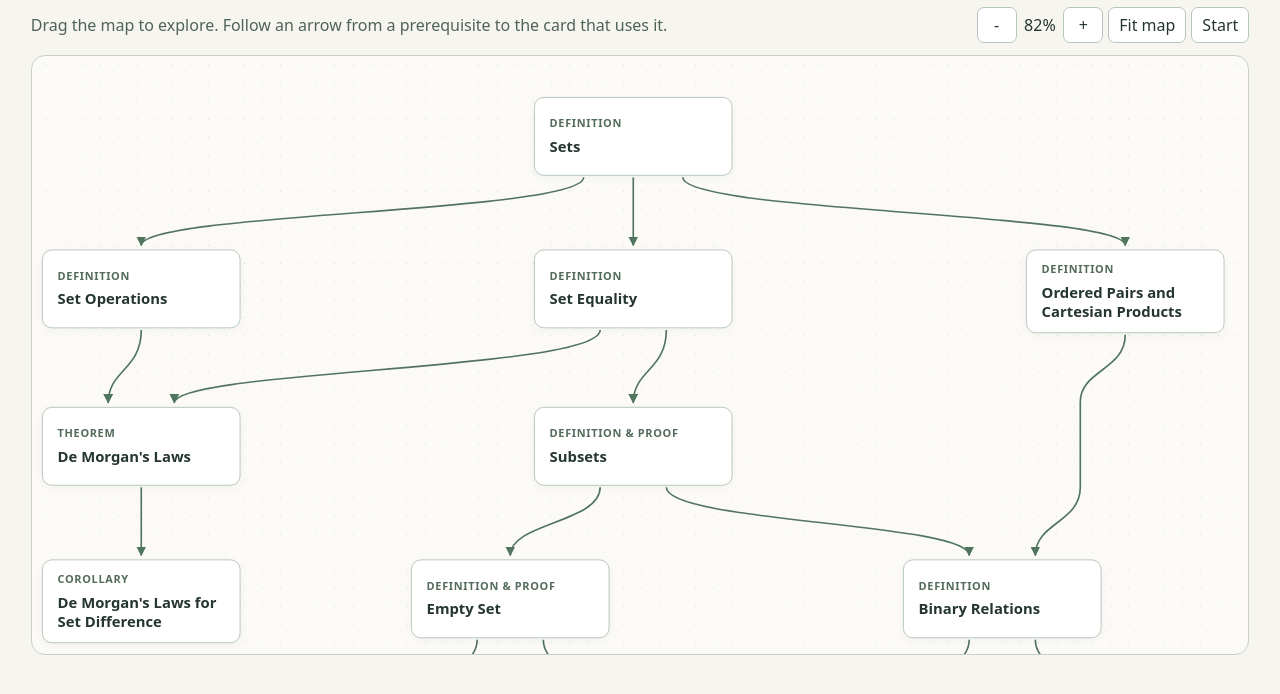
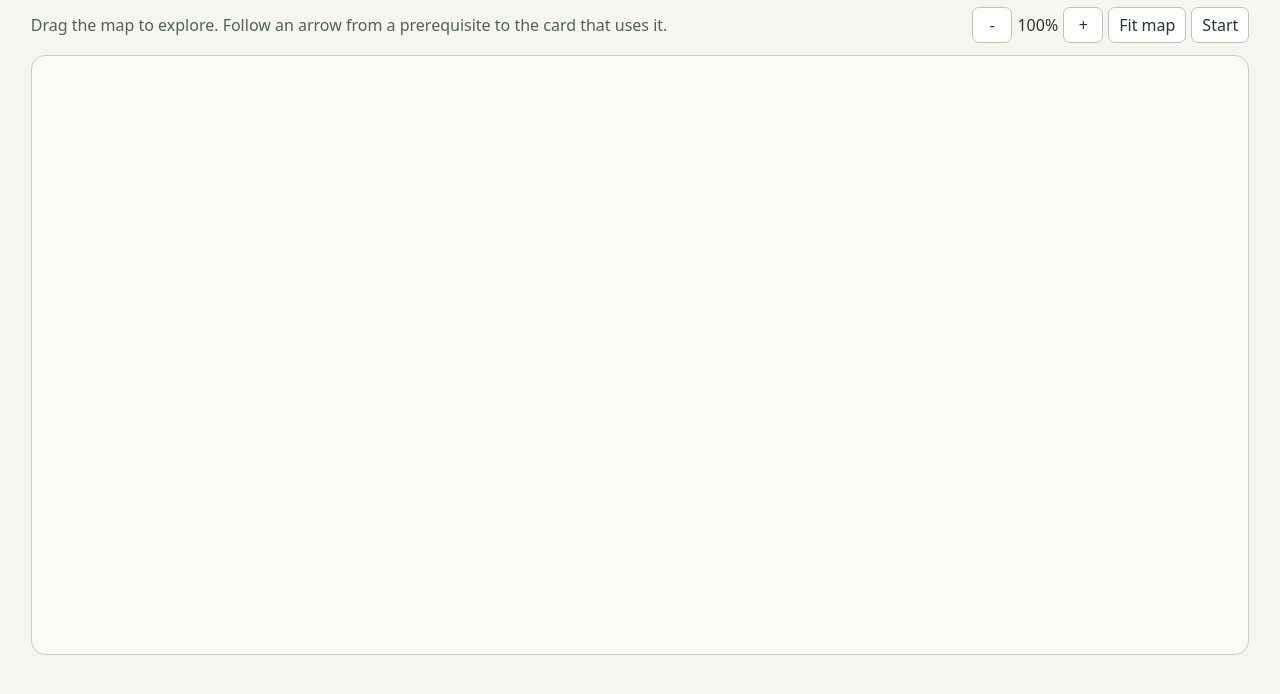
Before and after one commit to tzst-zhdzds/Mathematical-Derivations, a plain HTML site: page index.html in a window 1280 px wide. Shown: the part 82-776 px from the top of the page. Drawn offline with Linux system fonts and the light colour scheme.

Commit message:
Update index.html

```diff
--- a/index.html
+++ b/index.html
@@ -54,206 +54,12 @@
     // x sets the horizontal position. Equal y values share a row.
     // Add a card on a later row than its prerequisites.
 
-    const cards = [
-      {
-        id: "multiplication-laws",
-        title: "Laws of Multiplication",
-        type: "Theorem",
-        file: "./cards/multiplication-laws.html",
-        x: 980,
-        y: 2060
-      },
-      {
-        id: "multiplication",
-        title: "Multiplication of Natural Numbers",
-        type: "Definition",
-        file: "./cards/multiplication.html",
-        x: 980,
-        y: 1860
-      },
-      {
-        id: "addition-laws",
-        title: "Commutativity and Associativity of Addition",
-        type: "Theorem",
-        file: "./cards/addition-laws.html",
-        x: 680,
-        y: 1860
-      },
-      {
-        id: "addition",
-        title: "Addition of Natural Numbers",
-        type: "Definition & Proof",
-        file: "./cards/addition.html",
-        x: 680,
-        y: 1660
-      },
-      {
-        id: "recursion",
-        title: "Recursion on the Natural Numbers",
-        type: "Theorem & Proof",
-        file: "./cards/recursion.html",
-        x: 680,
-        y: 1460
-      },
-      {
-        id: "mathematical-induction",
-        title: "Mathematical Induction",
-        type: "Theorem & Proof",
-        file: "./cards/mathematical-induction.html",
-        x: 680,
-        y: 1260
-      },
-      {
-        id: "set-of-natural-numbers",
-        title: "The Set of Natural Numbers",
-        type: "Axiom & Proof",
-        file: "./cards/set-of-natural-numbers.html",
-        x: 680,
-        y: 1060
-      },
-      {
-        id: "natural-numbers",
-        title: "Natural Numbers",
-        type: "Definition",
-        file: "./cards/natural-numbers.html",
-        x: 680,
-        y: 860
-      },
-      {
-        id: "functions",
-        title: "Functions",
-        type: "Definition",
-        file: "./cards/functions.html",
-        x: 980,
-        y: 860
-      },
-      {
-        id: "equivalence-classes",
-        title: "Equivalence Classes and Partitions",
-        type: "Definition & Proof",
-        file: "./cards/equivalence-classes.html",
-        x: 1280,
-        y: 1060
-      },
-      {
-        id: "sets",
-        title: "Sets",
-        type: "Definition",
-        file: "./cards/sets.html",
-        x: 680,
-        y: 60
-      },
-      {
-        id: "set-equality",
-        title: "Set Equality",
-        type: "Definition",
-        file: "./cards/set-equality.html",
-        x: 680,
-        y: 260
-      },
-      {
-        id: "set-operations",
-        title: "Set Operations",
-        type: "Definition",
-        file: "./cards/set-operations.html",
-        x: 80,
-        y: 260
-      },
-      {
-        id: "cartesian-product",
-        title: "Ordered Pairs and Cartesian Products",
-        type: "Definition",
-        file: "./cards/cartesian-product.html",
-        x: 1280,
-        y: 260
-      },
-      {
-        id: "subsets",
-        title: "Subsets",
-        type: "Definition & Proof",
-        file: "./cards/subsets.html",
-        x: 680,
-        y: 460
-      },
-      {
-        id: "de-morgan",
-        title: "De Morgan's Laws",
-        type: "Theorem",
-        file: "./cards/de-morgan.html",
-        x: 80,
-        y: 460
-      },
-      {
-        id: "empty-set",
-        title: "Empty Set",
-        type: "Definition & Proof",
-        file: "./cards/empty-set.html",
-        x: 530,
-        y: 660
-      },
-      {
-        id: "de-morgan-difference",
-        title: "De Morgan's Laws for Set Difference",
-        type: "Corollary",
-        file: "./cards/de-morgan-difference.html",
-        x: 80,
-        y: 660
-      },
-      {
-        id: "binary-relations",
-        title: "Binary Relations",
-        type: "Definition",
-        file: "./cards/binary-relations.html",
-        x: 1130,
-        y: 660
-      },
-      {
-        id: "power-set",
-        title: "Power Set",
-        type: "Definition",
-        file: "./cards/power-set.html",
-        x: 380,
-        y: 860
-      },
-      {
-        id: "properties-of-relations",
-        title: "Properties of Relations and Equivalence Relations",
-        type: "Definition",
-        file: "./cards/properties-of-relations.html",
-        x: 1280,
-        y: 860
-      }
-    ];
+    const cards = []
 
     // Add new arrows here.
     // Each arrow goes from a prerequisite to the card that uses it.
 
-    const links = [
-      { from: "multiplication", to: "multiplication-laws" },
-      { from: "addition-laws", to: "multiplication-laws" },
-      { from: "addition", to: "multiplication" },
-      { from: "addition", to: "addition-laws" },
-      { from: "recursion", to: "addition" },
-      { from: "functions", to: "recursion" },
-      { from: "mathematical-induction", to: "recursion" },
-      { from: "set-of-natural-numbers", to: "mathematical-induction" },
-      { from: "natural-numbers", to: "set-of-natural-numbers" },
-      { from: "empty-set", to: "natural-numbers" },
-      { from: "binary-relations", to: "functions" },
-      { from: "properties-of-relations", to: "equivalence-classes" },
-      { from: "sets", to: "set-equality" },
-      { from: "sets", to: "set-operations" },
-      { from: "sets", to: "cartesian-product" },
-      { from: "set-equality", to: "subsets" },
-      { from: "set-equality", to: "de-morgan" },
-      { from: "set-operations", to: "de-morgan" },
-      { from: "subsets", to: "empty-set" },
-      { from: "de-morgan", to: "de-morgan-difference" },
-      { from: "cartesian-product", to: "binary-relations" },
-      { from: "subsets", to: "binary-relations" },
-      { from: "empty-set", to: "power-set" },
-      { from: "binary-relations", to: "properties-of-relations" }
-    ];
+    const links = [];
     const byId = id => document.getElementById(id);
     const view = byId("view"), frame = byId("frame"), map = byId("map");
     const nodes = new Map();
```
